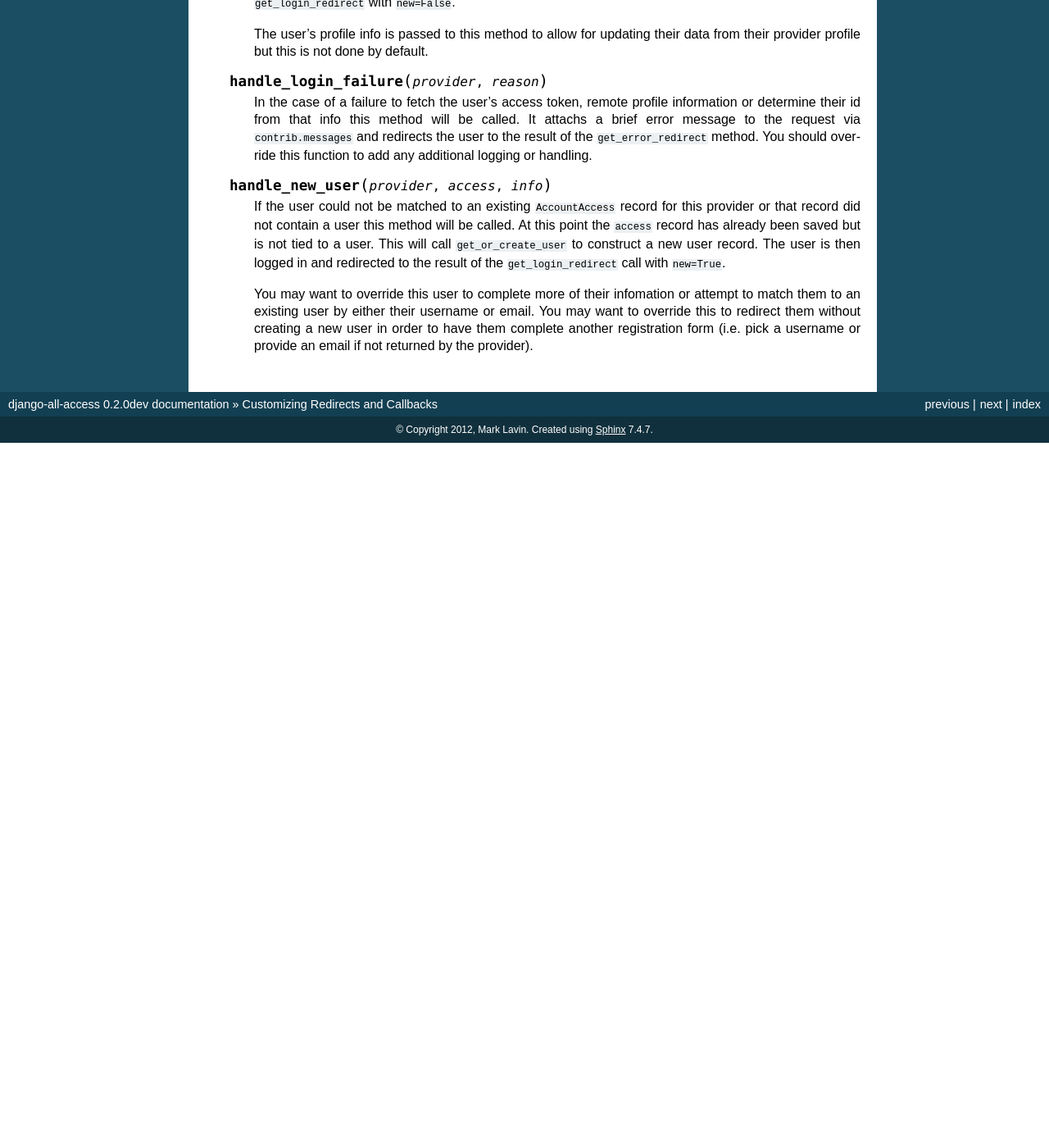
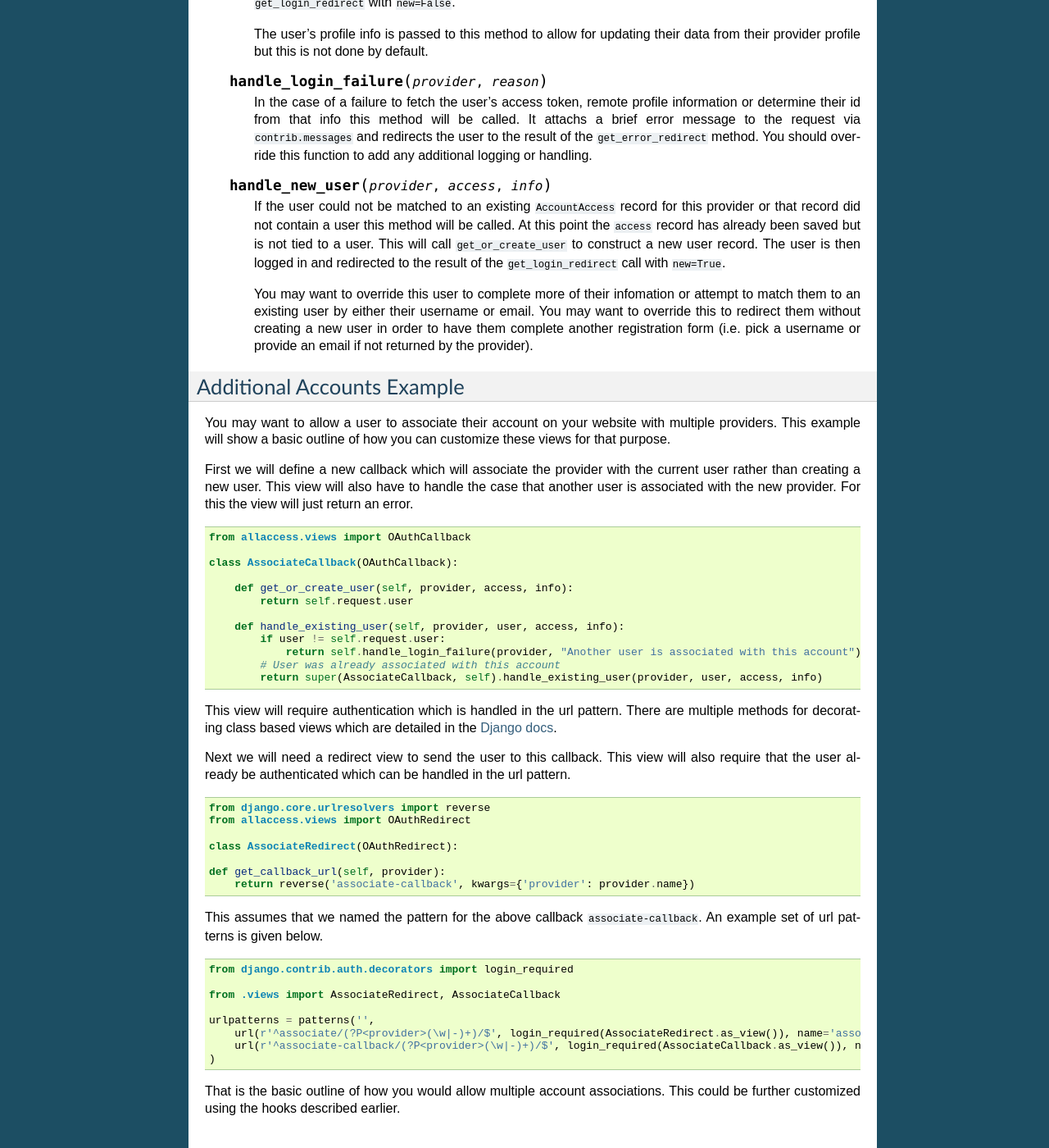
Before and after one commit to mlavin/django-all-access, a Sphinx documentation site: the page built from docs/customize-views.rst, in a window 1280 px wide and 1400 px high, scrolled down 1544 px. Shown: the whole window at 82% size. Built offline with Sphinx 7.4.7, drawn with Linux system fonts in a browser that asks for light colours; before the commit the page ends 2084 px from its top, so only the background shows below that; some of the changed text lies outside the part shown.

Commit message:
Documentation on creating additional account associations. See #7.

```diff
--- a/docs/customize-views.rst
+++ b/docs/customize-views.rst
@@ -122,3 +122,66 @@ for an enabled provider. If no enabled provider is found for the name then this
         You may want to override this to redirect them without creating a new user
         in order to have them complete another registration form
         (i.e. pick a username or provide an email if not returned by the provider).
+
+
+Additional Accounts Example
+----------------------------------
+
+You may want to allow a user to associate their account on your website with multiple
+providers. This example will show a basic outline of how you can customize these
+views for that purpose.
+
+First we will define a new callback which will associate the provider with the current
+user rather than creating a new user. This view will also have to handle the case that
+another user is associated with the new provider. For this the view will just return
+an error.
+
+.. code-block:: python
+
+    from allaccess.views import OAuthCallback
+
+    class AssociateCallback(OAuthCallback):
+
+        def get_or_create_user(self, provider, access, info):
+            return self.request.user
+
+        def handle_existing_user(self, provider, user, access, info):
+            if user != self.request.user:
+                return self.handle_login_failure(provider, "Another user is associated with this account")
+            # User was already associated with this account
+            return super(AssociateCallback, self).handle_existing_user(provider, user, access, info)
+
+This view will require authentication which is handled in the url pattern. There
+are multiple methods for decorating class based views which are detailed in the
+`Django docs <https://docs.djangoproject.com/en/1.4/topics/class-based-views/#decorating-class-based-views>`_.
+
+Next we will need a redirect view to send the user to this callback. This view
+will also require that the user already be authenticated which can be handled in
+the url pattern.
+
+.. code-block:: python
+
+    from django.core.urlresolvers import reverse
+    from allaccess.views import OAuthRedirect
+
+    class AssociateRedirect(OAuthRedirect):
+
+    def get_callback_url(self, provider):
+        return reverse('associate-callback', kwargs={'provider': provider.name})
+
+This assumes that we named the pattern for the above callback ``associate-callback``. An
+example set of url patterns is given below.
+
+.. code-block:: python
+
+    from django.contrib.auth.decorators import login_required
+
+    from .views import AssociateRedirect, AssociateCallback
+
+    urlpatterns = patterns('',
+        url(r'^associate/(?P<provider>(\w|-)+)/$', login_required(AssociateRedirect.as_view()), name='associate'),
+        url(r'^associate-callback/(?P<provider>(\w|-)+)/$', login_required(AssociateCallback.as_view()), name='associate-callback'),
+    )
+
+That is the basic outline of how you would allow multiple account associations. This
+could be further customized using the hooks described earlier.
```
